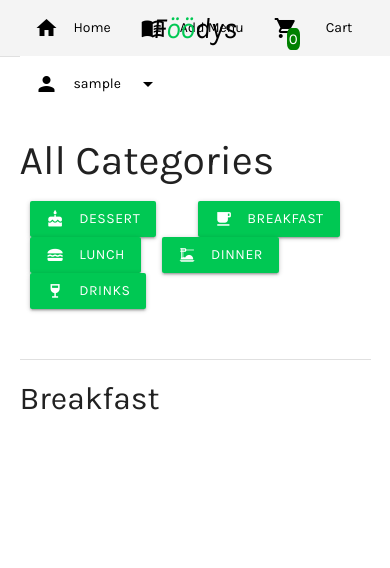
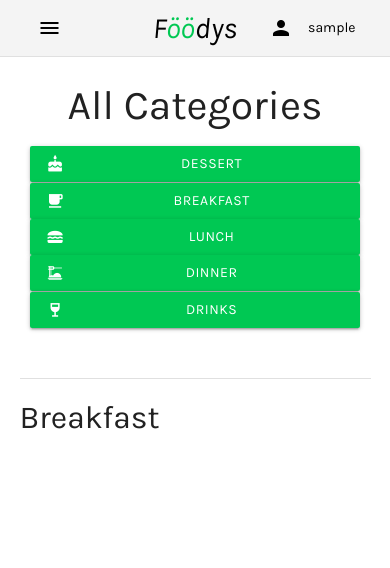
Before and after one commit to lome-ezehi/foodys, a PHP site: page /index.php in a window 390 px wide. Shown: the top 568 px of the page. Run offline with PHP 8.4, Linux system fonts and the light colour scheme; the visitor is signed in with stand-in values (Sample User, id 1); data that the repository does not hold is empty.

Commit message:
worked on mobile view

```diff
--- a/index.php
+++ b/index.php
@@ -26,27 +26,28 @@ $desserts = mysqli_fetch_all($send_dessert_query, MYSQLI_ASSOC);
 <body>
     <main>
         <div class="container">
-            <h3>All Categories</h3>
+            <h3 class="hide-on-med-and-down">All Categories</h3>
+            <h3 class="center-align hide-on-large-only">All Categories</h3>
             <div class="row">
-                <div class="col l2">
+                <div class="col l2 s12">
                     <a onclick="showCategory('dessert')" class="btn green center-align accent-4 cat_link">
                         <i class="material-icons left">cake</i>Dessert
                     </a>
                 </div>
                 <div class="col l1"></div>
-                <div class="col l2">
+                <div class="col l2 s12">
                     <a onclick="showCategory('breakfast')" class="btn green accent-4 center-align cat_link"><i class="material-icons left">free_breakfast</i>Breakfast</a>
                 </div>
-                <div class="col l2">
+                <div class="col l2 s12">
                     <a onclick="showCategory('lunch')" class="btn green accent-4 cat_link center-align"><i class="material-icons left">lunch_dining</i>Lunch</a>
                 </div>
-                <div class="col l2">
+                <div class="col l2 s12">
                     <a onclick="showCategory('dinner')" class="btn green accent-4 cat_link">
                         <i class="material-icons left">dinner_dining</i>Dinner
                     </a>
                 </div>
                 <div class="col l1"></div>
-                <div class="col l2">
+                <div class="col l2 s12">
                     <a onclick="showCategory('drink')" class="btn green accent-4 cat_link">
                         <i class="material-icons left">wine_bar</i>Drinks
                     </a>
--- a/insert_order.php
+++ b/insert_order.php
@@ -37,8 +37,8 @@ if (isset($_POST['submit'])) {
             <h3 class="center-align">Add Menu</h3>
             <div class="row">
                 <div class="col l6">
-                    <div class="img_add">
-                        <img src="./assets/img/chef.jpg" width="100%" alt="">
+                    <div class="img_add hide-on-med-and-down">
+                        <img src="./assets/img/chef.png" width="100%" alt="">
                     </div>
                 </div>
                 <div class="col s12 m6 l6">
--- a/templates/footer.php
+++ b/templates/footer.php
@@ -137,6 +137,7 @@
         .cat_link{
             width: 100%;
             height: auto;
+            /* margin: 10px 0; */
         }
         .categories{
             padding: 30px 0;
@@ -240,6 +241,7 @@
             $('select').formSelect();
             $('.fixed-action-btn').floatingActionButton();
             $('.tooltipped').tooltip();
+            $('.sidenav').sidenav();
         })
     </script>
 </body>
--- a/templates/nav.php
+++ b/templates/nav.php
@@ -1,8 +1,6 @@
 <?php
 include ('./templates/connect.php');
-
 session_start();
-$name = $_SESSION['username'];
 
 ?>
 
@@ -10,17 +8,48 @@ $name = $_SESSION['username'];
     <header>
         <nav class="nav_wrapper z-depth-0">
             <div class="container">
+                <!-- sidenav -->
+                <a data-target="mobile-demo" class="sidenav-trigger hide-on-large-only black-text" href="#"><i class="material-icons">menu</i></a>
+                <!-- sidenav content -->
+                <ul class="sidenav hide-on-large-only" id="mobile-demo">
+                    <li><a href="index.php"><i class="material-icons left">home</i>Home</a></li>
+                    <li><a href="insert_order.php"><i class="material-icons left">menu_book</i>Add Menu</a></li>
+                    <li><a href="cart.php"><i class="material-icons left">shopping_cart<span class="white-text cart">0</span></i>Cart</a></li>
+                </ul>
+                <!-- brand logo -->
+                <a href="index.php" class="brand-logo black-text"><em>F<span class="green-text text-accent-4">öö</span>dys</em></a>
+                <!-- account  -->
+                <ul class="hide-on-large-only right">
+                    <li><a href="dashboard.php" class="black-text"><i class="material-icons left">person</i>
+                    <?php
+                    if ($_SESSION['username']) {
+                        echo  $_SESSION['username'];
+                    }else {
+                        echo 'Account';
+                    }
+                    ?></a></li>
+                </ul>
+
+                <!-- navbar content -->
+                <ul class="right hide-on-med-and-down">
+                    <li><a href="index.php" class="nav_link black-text"><i class="material-icons left">home</i>Home</a></li>
+                    <li><a href="insert_order.php" class="nav_link black-text"><i class="material-icons left">menu_book</i>Add Menu</a></li>
+                    <li><a href="cart.php" class="nav_link black-text"><i class="material-icons left">shopping_cart<span class="white-text cart">0</span></i>Cart</a></li>
+                    <li><a href="#!" class="nav_link black-text dropdown-trigger" data-target="dropdown1"><i class="material-icons left">person</i>
+                    <?php
+                    if ($_SESSION['username']) {
+                        echo  $_SESSION['username'];
+                    }else {
+                        echo 'Account';
+                    }
+                    ?>
+                    <i class="material-icons right">arrow_drop_down</i></a></li>
+                </ul>
+                <!-- dropdown content -->
                 <ul id="dropdown1" class="dropdown-content">
                     <li><a href="login.php" class="green-text"><i class="material-icons left">person</i>SIGN IN</a></li>
                     <li><a href="signup.php" class="green-text"><i class="material-icons left">person_add</i>SIGN UP</a></li>
                     <li><a href="dashboard.php" class="green-text"><i class="material-icons left">dashboard</i>Account</a></li>
-                </ul>
-                <a href="index.php" class="brand-logo black-text"><em>F<span class="green-text text-accent-4">öö</span>dys</em></a>
-                <ul class="right">
-                    <li><a href="index.php" class="nav_link black-text"><i class="material-icons left">home</i>Home</a></li>
-                    <li><a href="insert_order.php" class="nav_link black-text"><i class="material-icons left">menu_book</i>Add Menu</a></li>
-                    <li><a href="cart.php" class="nav_link black-text"><i class="material-icons left">shopping_cart<span class="white-text cart">0</span></i>Cart</a></li>
-                    <li><a href="#!" class="nav_link black-text dropdown-trigger" data-target="dropdown1"><i class="material-icons left">person</i><?php echo $name;?><i class="material-icons right">arrow_drop_down</i></a></li>
                 </ul>
             </div>
         </nav>
```
Also changed, not shown: dashboard.php (+13 -3 lines), logout.php (+11 -0 lines), assets/img/chef.jpg (deleted), assets/img/chef.png (added).
